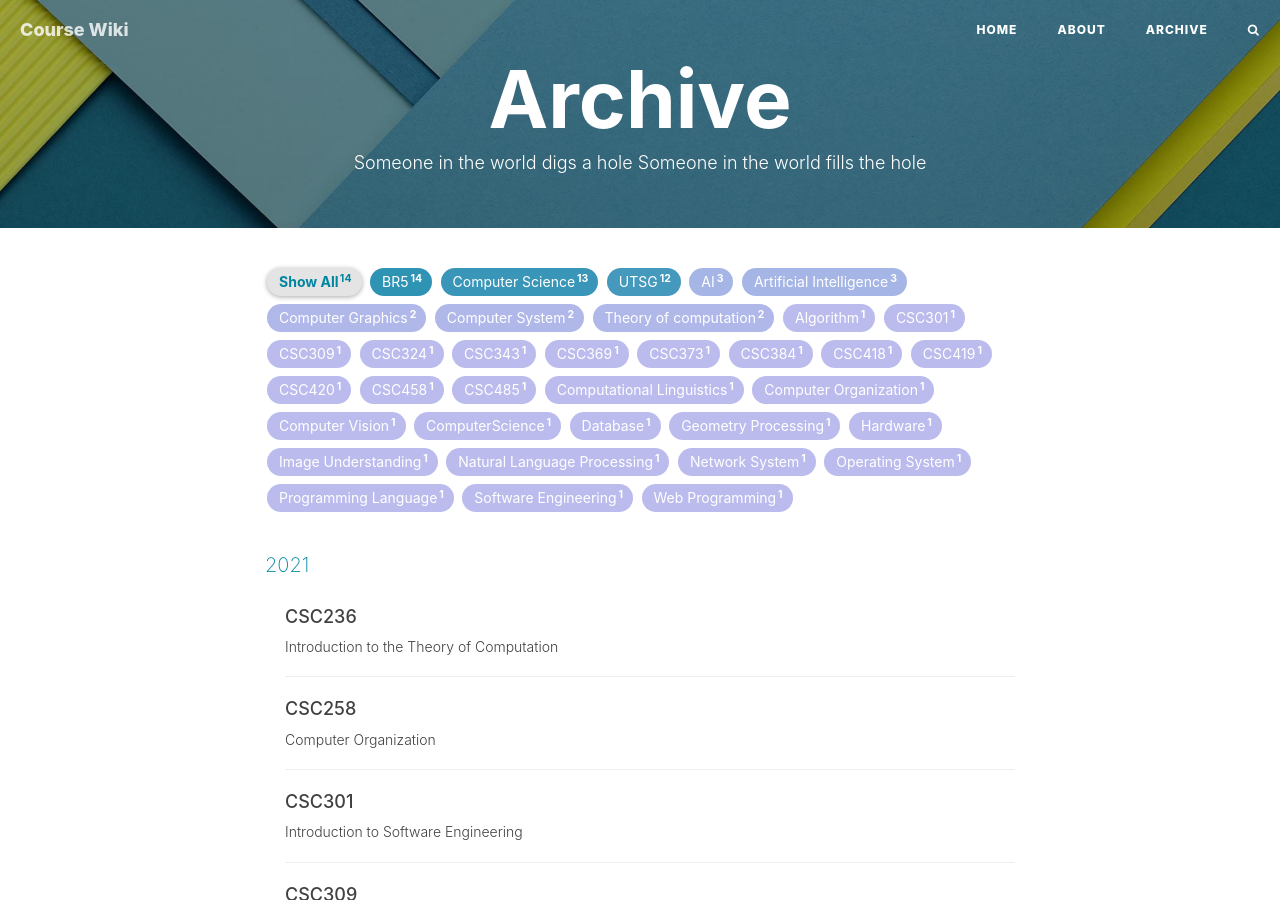
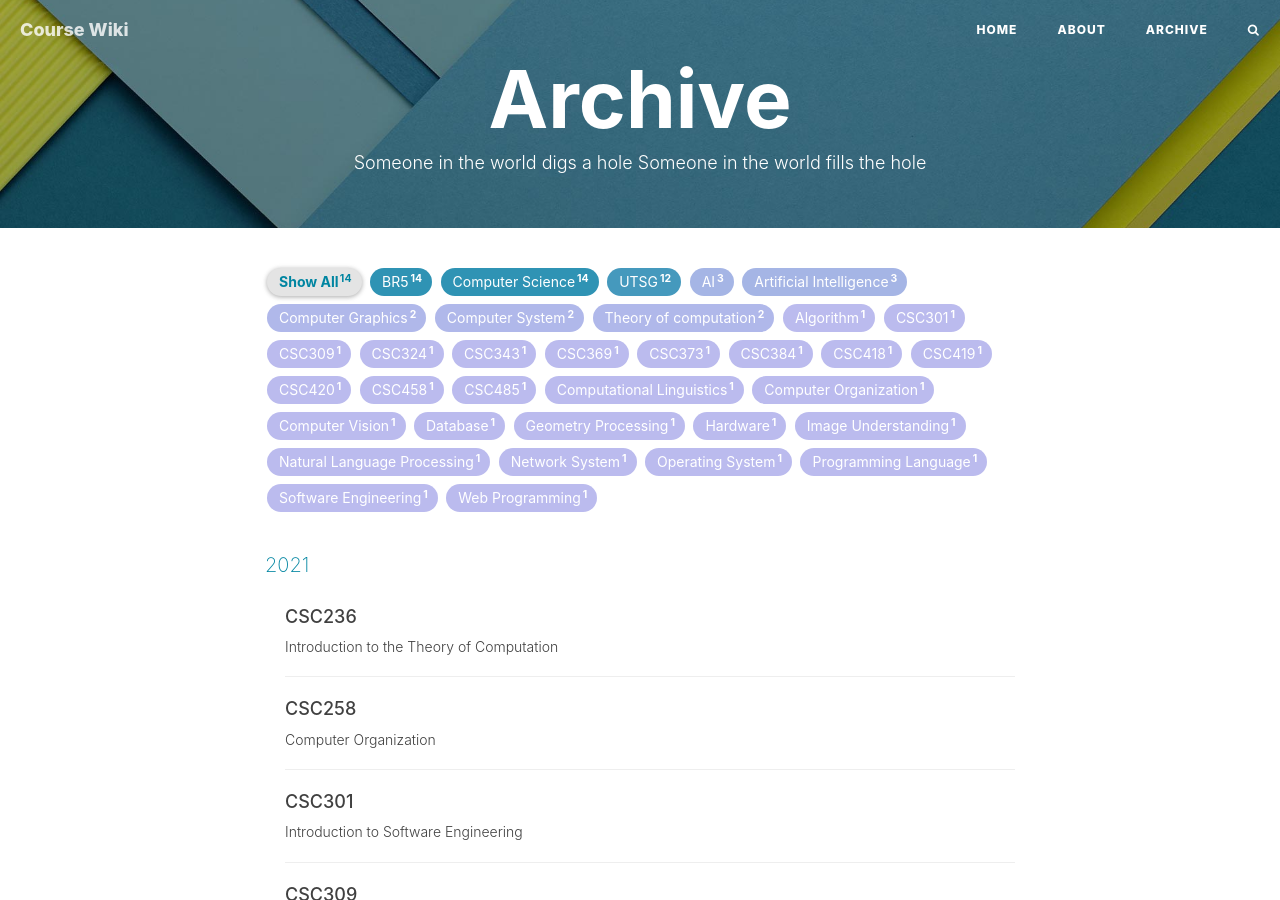
Before and after one commit to UT-Application-Development-Association/course-wiki, a Jekyll site: the page built from archive.html, in a window 1280 px wide and 900 px high. Built offline with Jekyll 4.4.1, drawn with Linux system fonts in a browser that asks for light colours; nearby versions of some CDN libraries; comment, search, counter and statistics services are not loaded.

Commit message:
Update 2021-01-04-CSC258.md

```diff
--- a/_posts/2021-01-04-CSC258.md
+++ b/_posts/2021-01-04-CSC258.md
@@ -5,7 +5,7 @@ subtitle: "Computer Organization"
 date: 2021.1.3
 author: "Yuxuan Liu"
 tags:
-    - ComputerScience
+    - Computer Science
     - BR5
     - Hardware
     - Computer Organization
```
